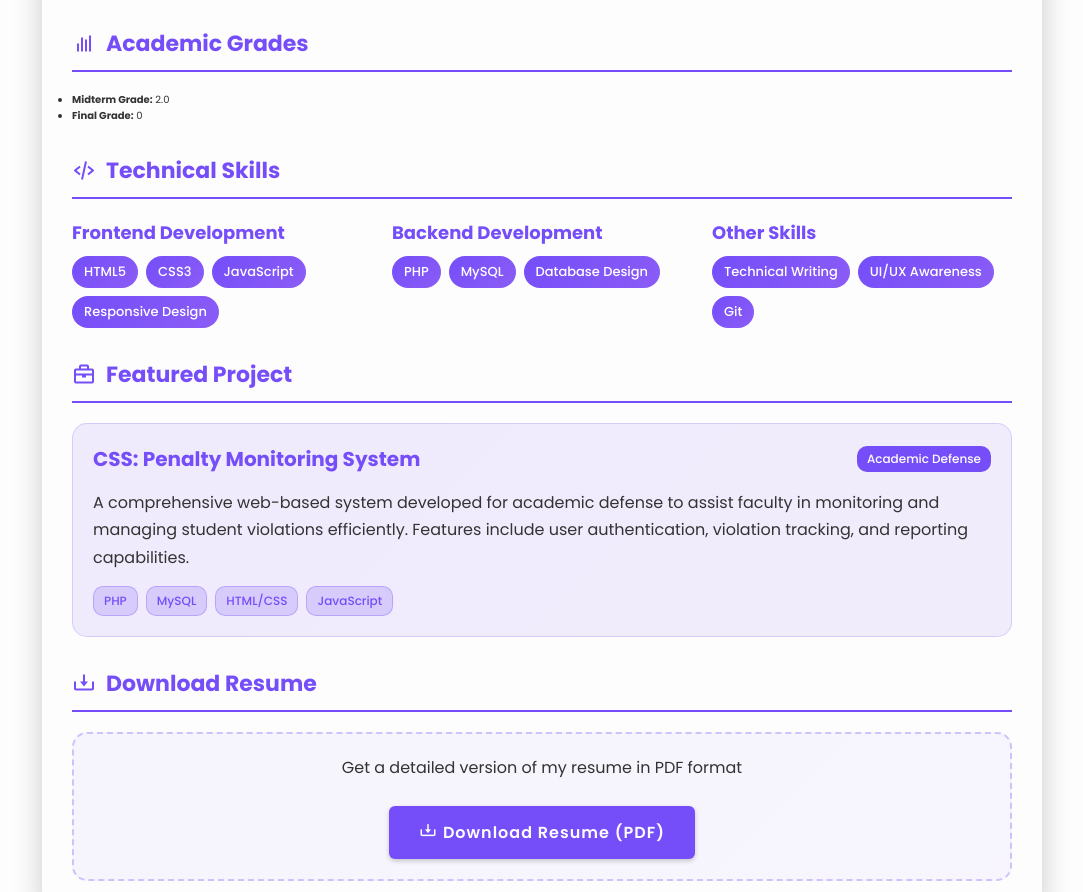
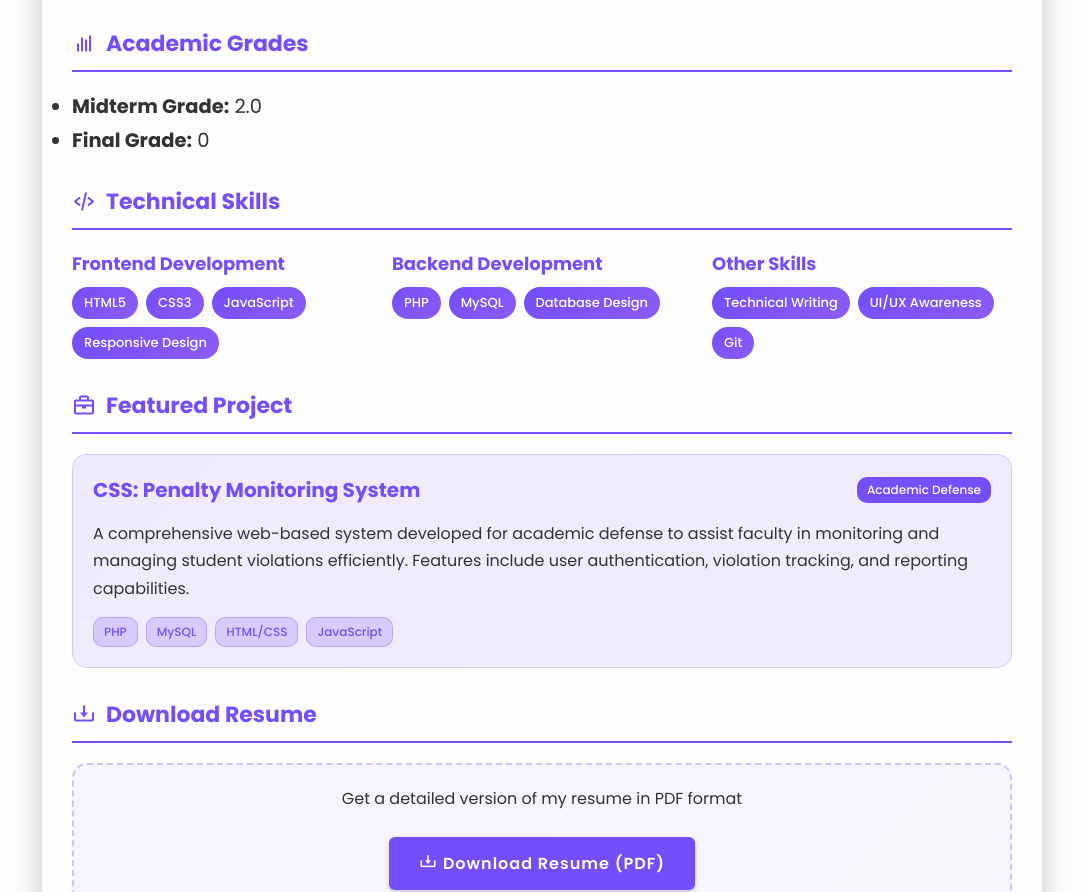
Before and after one commit to EdwardBalbares/Portfolio_Resume-By-Balbares-Edward, a plain HTML site: page index.html in a window 1280 px wide. Shown: the part 4239-5131 px from the top of the page, without its empty margins (98-1181 px from the left). Drawn offline with nearby package versions, Linux system fonts and the light colour scheme.

Commit message:
Update style.css

```diff
--- a/style.css
+++ b/style.css
@@ -2085,3 +2085,14 @@ img:not([src])::after, img[src=""]::after {
 .char-count.danger {
     color: #e74c3c;
 }
+
+/* Academic Grades Section */
+.grades-list {
+    font-size: 1.5rem;
+    margin-top: 0.5em;
+    margin-bottom: 0.5em;
+}
+.grades-list li {
+    font-size: 1.3em;
+    margin-bottom: 0.25em;
+}
```
